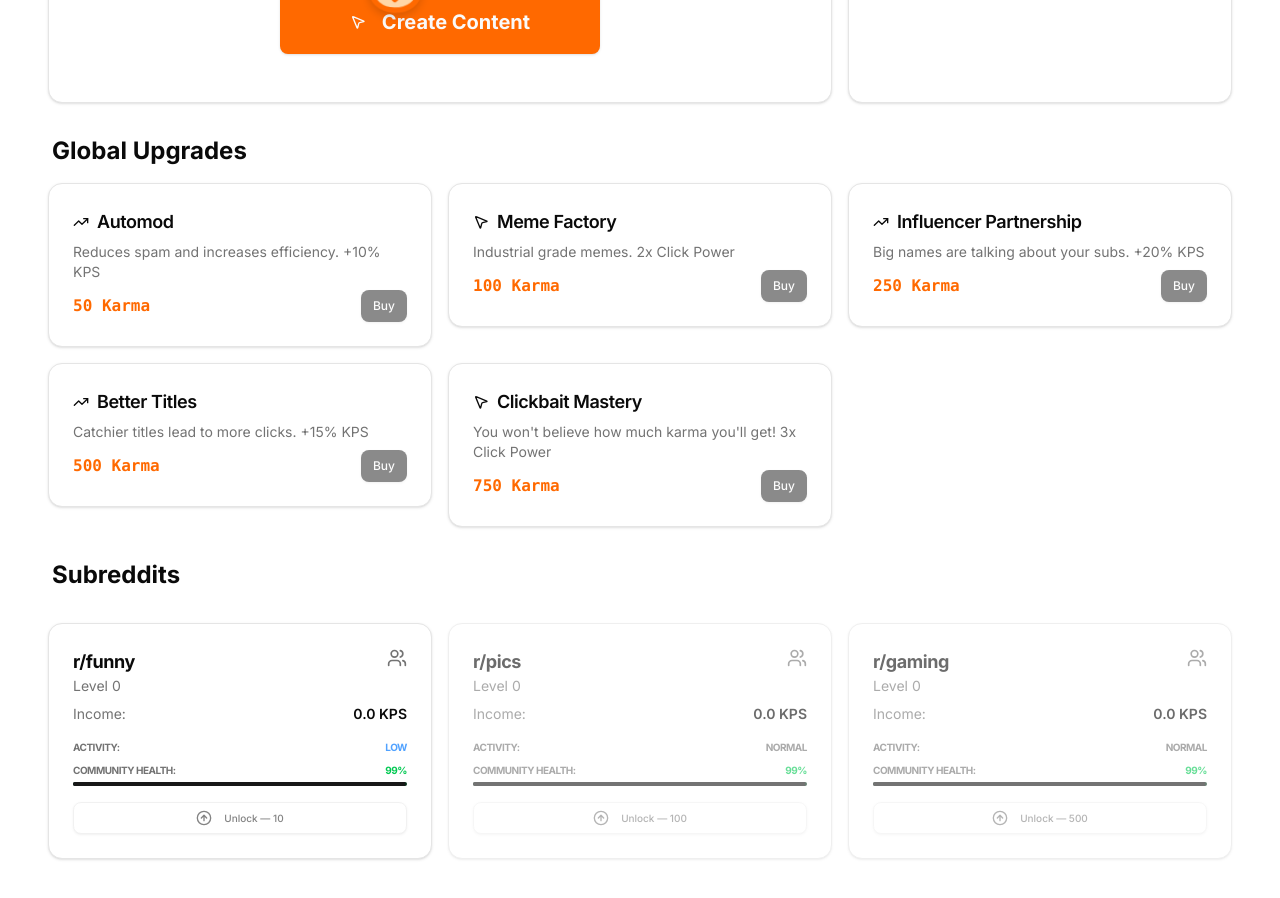
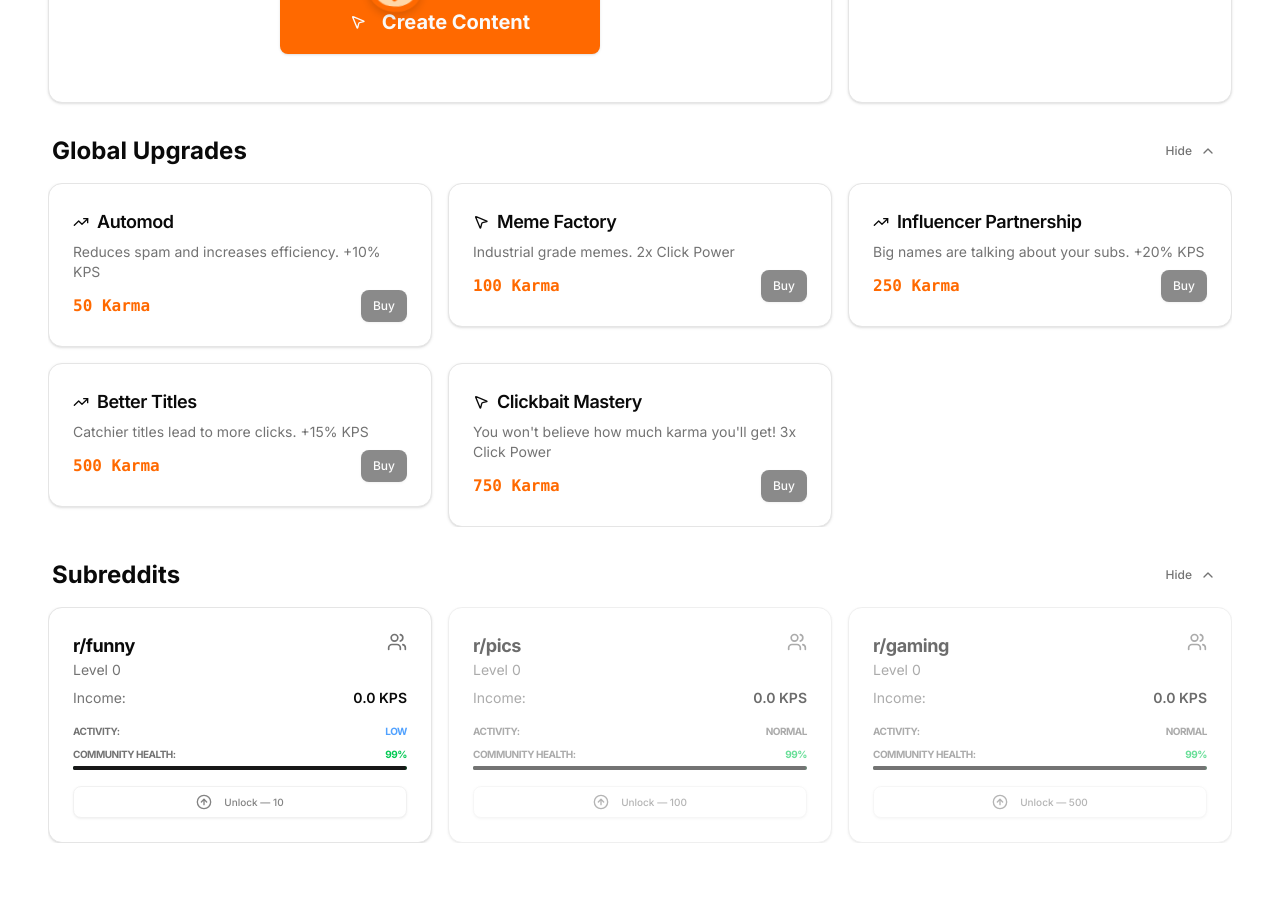
Before and after one commit to rmax-ai/karma-tycoon, a Next.js app: page / in a window 1280 px wide. Shown: the part 540-1438 px from the top of the page. Built offline with nearby package versions, Linux system fonts and the light colour scheme.

Commit message:
feat(ui): add collapsible section component
Introduce a reusable CollapsibleSection component with Framer Motion
animations. Update the main dashboard to use this component for the
Global Upgrades and Subreddits sections, allowing users to toggle
their visibility.

```diff
--- a/src/app/page.tsx
+++ b/src/app/page.tsx
@@ -6,6 +6,7 @@
 import { useGameLoop } from '@/hooks/useGameLoop';
 import { ViralEventPopup } from '@/components/ViralEventPopup';
 import { MascotAnimations } from '@/components/MascotAnimations';
+import { CollapsibleSection } from '@/components/CollapsibleSection';
 
 export default function Home() {
   // Initialize the game loop
@@ -25,15 +26,13 @@
       <div className="space-y-8">
         <Dashboard />
 
-        <section>
-          <h2 className="text-2xl font-bold mb-4 px-1">Global Upgrades</h2>
+        <CollapsibleSection title="Global Upgrades">
           <UpgradesList />
-        </section>
+        </CollapsibleSection>
 
-        <section>
-          <h2 className="text-2xl font-bold mb-4 px-1">Subreddits</h2>
+        <CollapsibleSection title="Subreddits">
           <SubredditList />
-        </section>
+        </CollapsibleSection>
       </div>
       <ViralEventPopup />
       <MascotAnimations />
--- /dev/null
+++ b/src/components/CollapsibleSection.tsx
@@ -0,0 +1,56 @@
+'use client';
+
+import React, { useState } from 'react';
+import { motion, AnimatePresence } from 'framer-motion';
+import { ChevronDown, ChevronUp } from 'lucide-react';
+import { Button } from '@/components/ui/button';
+
+interface CollapsibleSectionProps {
+  title: string;
+  children: React.ReactNode;
+  defaultOpen?: boolean;
+}
+
+export const CollapsibleSection = ({ title, children, defaultOpen = true }: CollapsibleSectionProps) => {
+  const [isOpen, setIsOpen] = useState(defaultOpen);
+
+  return (
+    <section className="space-y-4">
+      <div className="flex items-center justify-between px-1">
+        <h2 className="text-2xl font-bold">{title}</h2>
+        <Button
+          variant="ghost"
+          size="sm"
+          onClick={() => setIsOpen(!isOpen)}
+          className="flex items-center gap-2 text-muted-foreground hover:text-foreground"
+        >
+          {isOpen ? (
+            <>
+              <span>Hide</span>
+              <ChevronUp className="h-4 w-4" />
+            </>
+          ) : (
+            <>
+              <span>Show</span>
+              <ChevronDown className="h-4 w-4" />
+            </>
+          )}
+        </Button>
+      </div>
+
+      <AnimatePresence initial={false}>
+        {isOpen && (
+          <motion.div
+            initial={{ height: 0, opacity: 0 }}
+            animate={{ height: 'auto', opacity: 1 }}
+            exit={{ height: 0, opacity: 0 }}
+            transition={{ duration: 0.3, ease: 'easeInOut' }}
+            className="overflow-hidden"
+          >
+            {children}
+          </motion.div>
+        )}
+      </AnimatePresence>
+    </section>
+  );
+};
--- a/src/components/SubredditList.tsx
+++ b/src/components/SubredditList.tsx
@@ -26,7 +26,7 @@
   const visibleSubreddits = subreddits.filter(sub => sub.tier <= currentTier.tier);
 
   return (
-    <div className="grid gap-4 sm:grid-cols-2 lg:grid-cols-3 mt-8">
+    <div className="grid gap-4 sm:grid-cols-2 lg:grid-cols-3">
       {visibleSubreddits.map((sub) => {
         const cost = calculateCost(sub);
         const canAfford = totalKarma >= cost;
```
